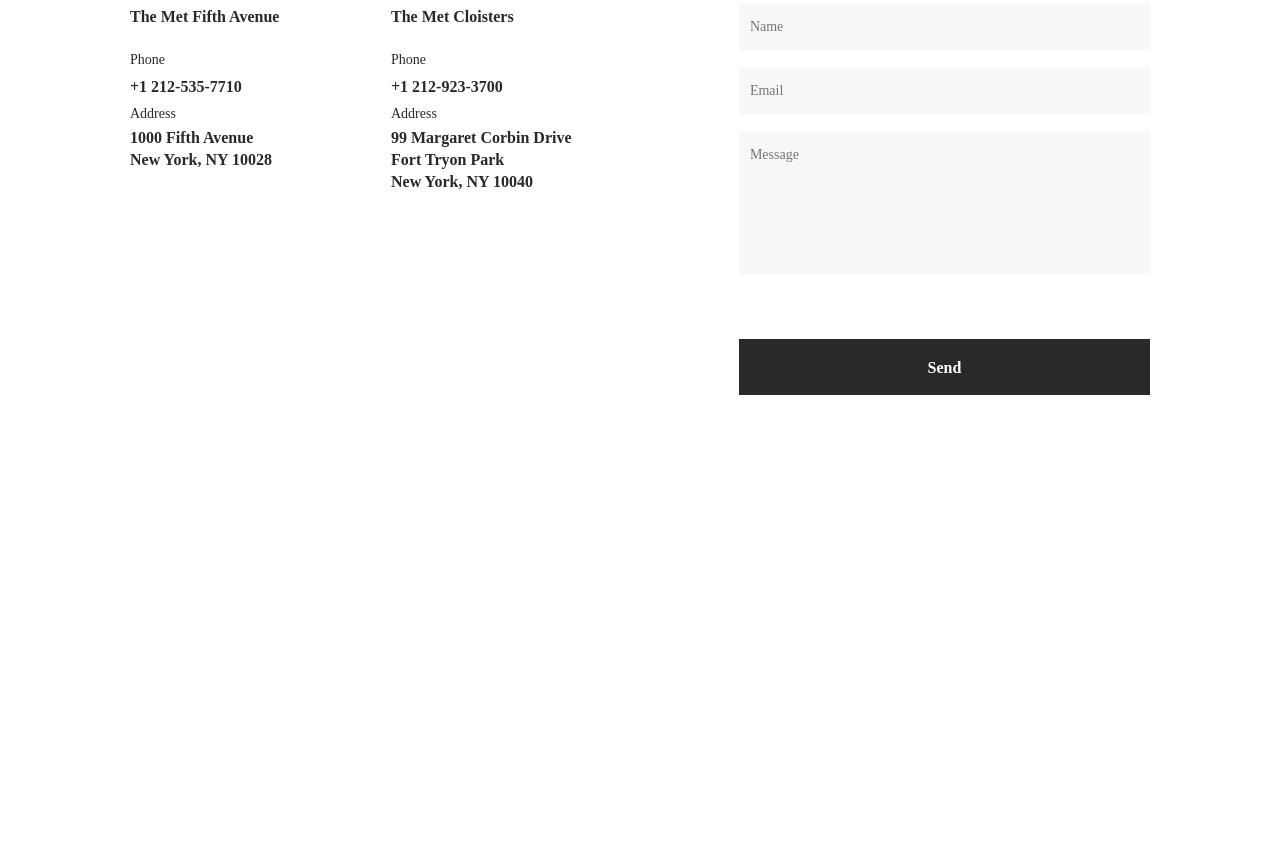
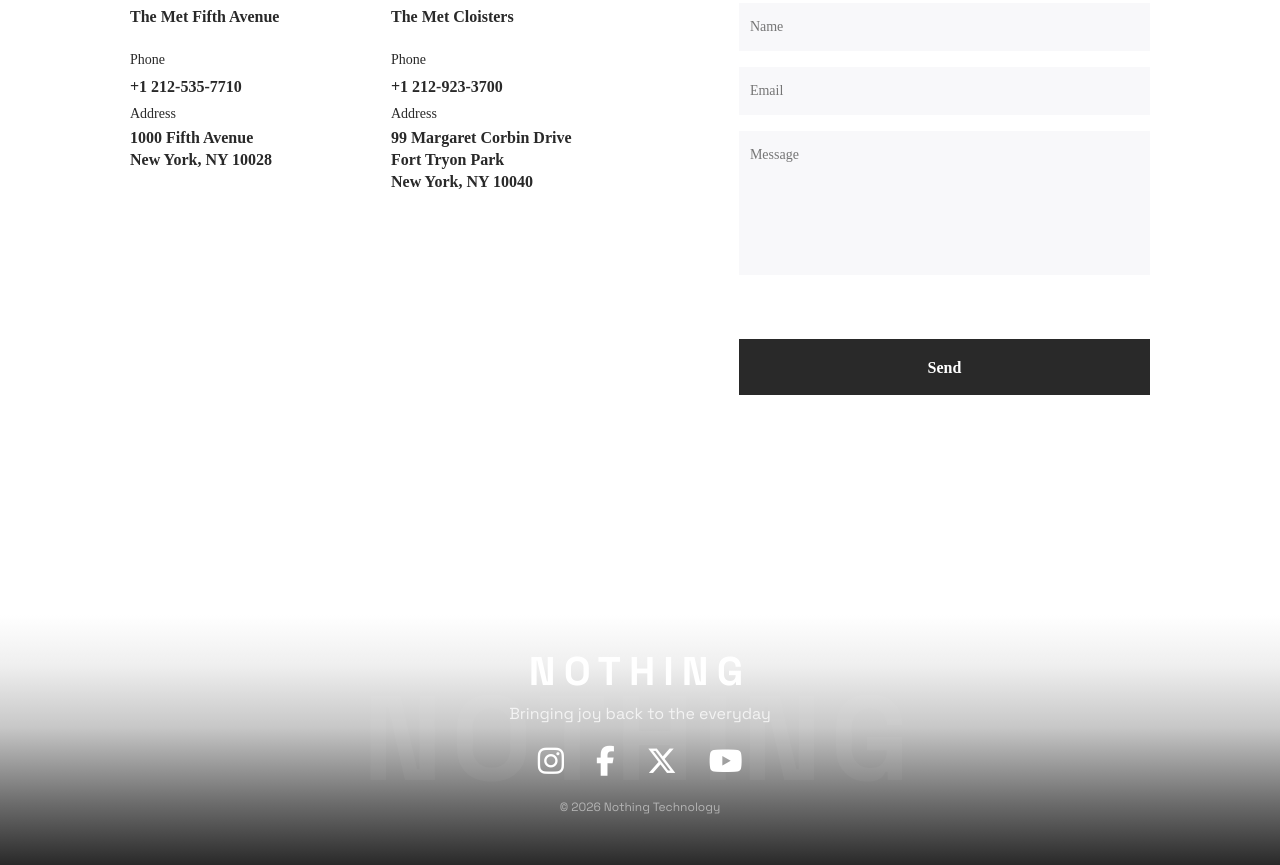
Before and after one commit to myehor/own_landing, a website built with Vite: page index.html in a window 1280 px wide. Shown: the part 3755-4620 px from the top of the page. Before the commit the page ends 4370 px from the top, so only its background shows below. Built offline with nearby package versions, Linux system fonts and the light colour scheme.

Commit message:
without footer changes

```diff
--- a/index.html
+++ b/index.html
@@ -313,7 +313,7 @@
       </div>
     </main>
 
-    <!-- <footer class="footer">
+    <footer class="footer">
       <div class="footer__content">
         <h2 class="footer__title">
           NOTHING
@@ -361,6 +361,6 @@
           © 2026 Nothing Technology
         </p>
       </div>
-    </footer> -->
+    </footer>
   </body>
 </html>
--- a/src/styles/blocks/footer.scss
+++ b/src/styles/blocks/footer.scss
@@ -1,4 +1,5 @@
 .footer {
+  overflow: hidden;
   min-height: 250px;
 
   background: linear-gradient(
```
